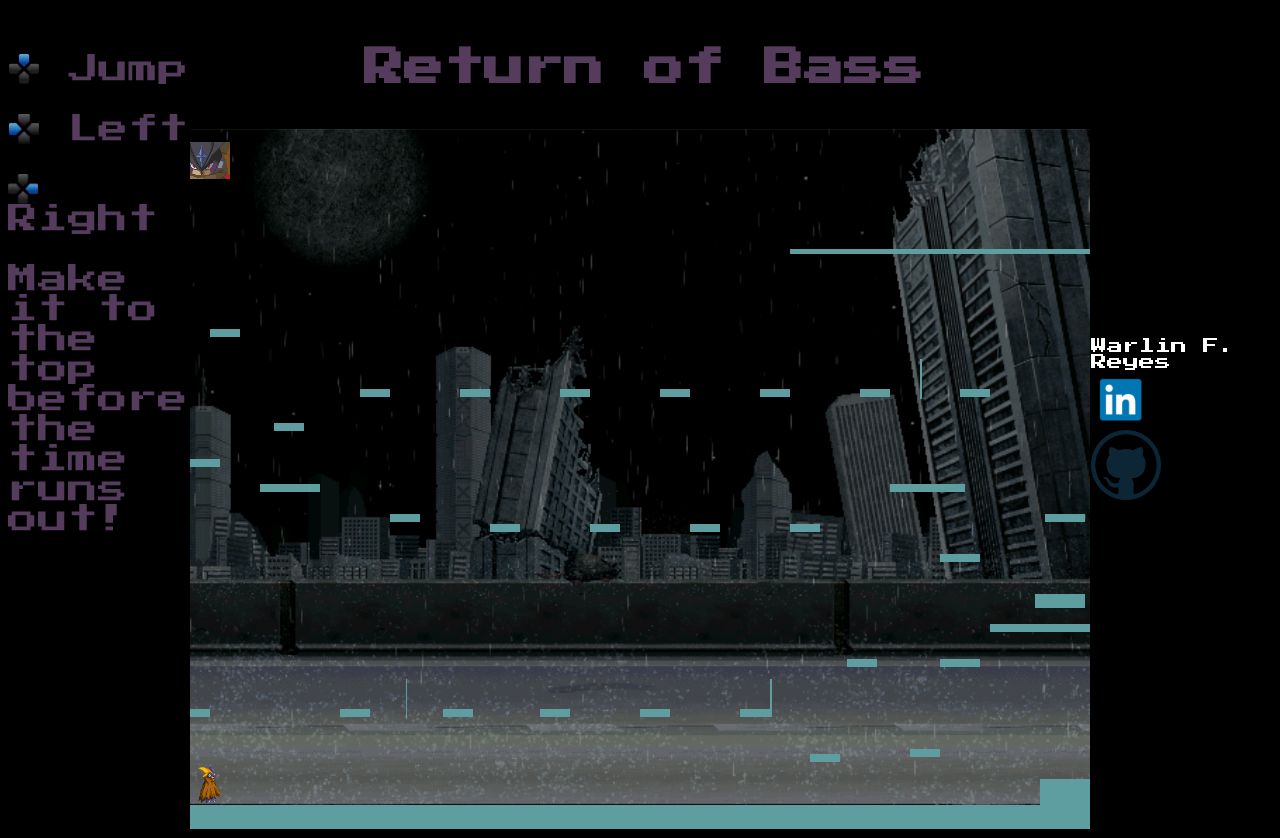
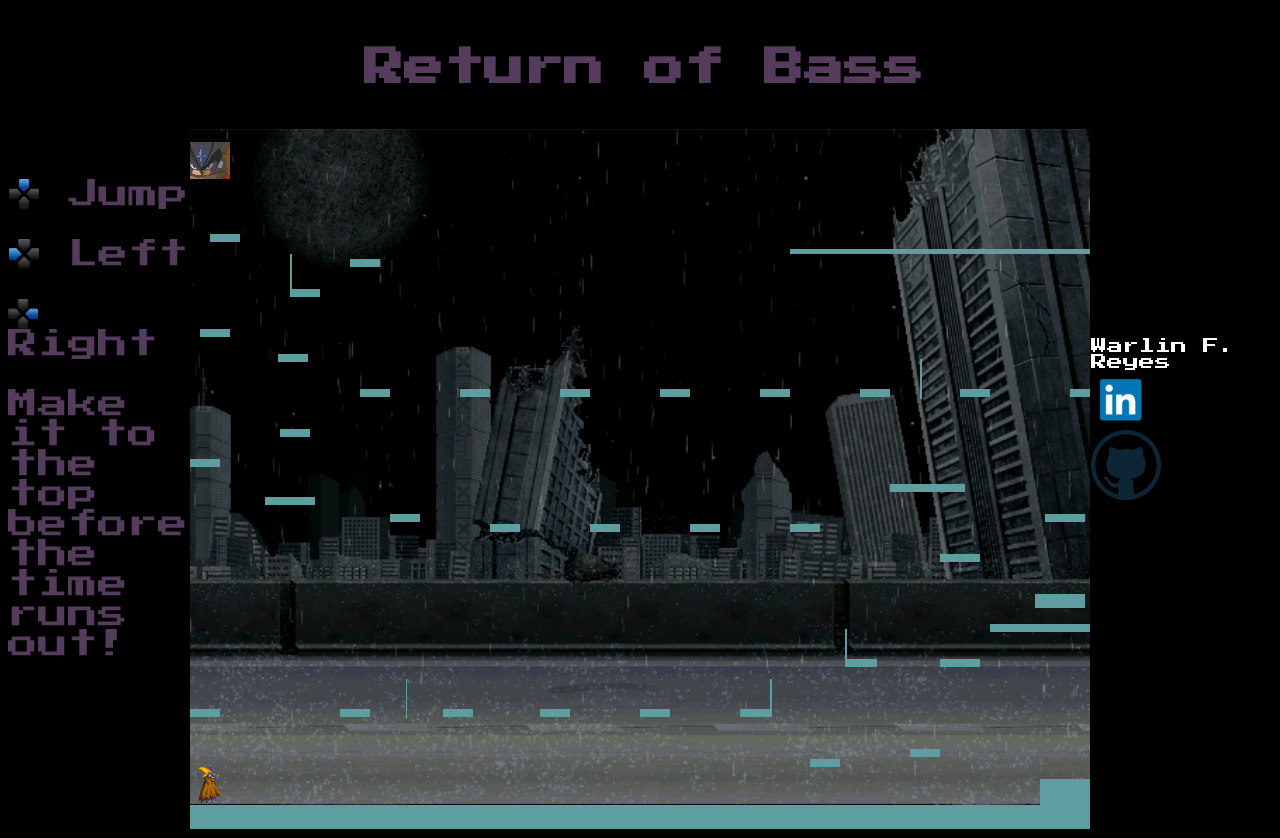
Before and after one commit to warlin16/Megaman-slide, a website built with webpack: page index.html in a window 1280 px wide. Built offline with nearby package versions, Linux system fonts and the light colour scheme.

Commit message:
fixed readme to reflect current game status, added some more locked doors.

```diff
--- a/css/index.css
+++ b/css/index.css
@@ -19,7 +19,6 @@ body {
   color: #563c5c;
   font-size: 30px;
   margin: auto;
-  padding-bottom: 250px;
   width: 300px;
   display: flex;
   flex-direction: column;
--- a/js/game.js
+++ b/js/game.js
@@ -18,15 +18,14 @@ class Game {
     // => Boss platform
     this.blocks['boss'] = new Block(600, 120, 450, 5, this.canvas);
     // => Platform above player
-    this.blocks['1st'] = new Block(0, 580, 20, 8, this.canvas);
+    this.blocks['1st'] = new Block(0, 580, 30, 8, this.canvas);
     this.blocks['2nd'] = new Block(150, 580, 30, 8, this.canvas);
     this.blocks['3rd'] = new Block(216, 550, 1, 40, this.canvas);
     this.blocks['4th'] = new Block(253, 580, 30, 8, this.canvas);
     this.blocks['5th'] = new Block(350, 580, 30, 8, this.canvas);
     this.blocks['6th'] = new Block(450, 580, 30, 8, this.canvas);
     this.blocks['7th'] = new Block(550, 580, 30, 8, this.canvas);
-    this.blocks['1stDoor'] = new Block(580, 550, 2, 38, this.canvas);
-    this.blocks['8th'] = new Block(620, 625, 30, 8, this.canvas);
+    this.blocks['8th'] = new Block(620, 630, 30, 8, this.canvas);
     this.blocks['9th'] = new Block(657, 530, 30, 8, this.canvas);
     this.blocks['10th'] = new Block(720, 620, 30, 8, this.canvas);
     this.blocks['11th'] = new Block(850, 650, 55, 30, this.canvas);
@@ -43,10 +42,10 @@ class Game {
     this.blocks['20th'] = new Block(400, 395, 30, 8, this.canvas);
     this.blocks['21st'] = new Block(300, 395, 30, 8, this.canvas);
     this.blocks['22nd'] = new Block(200, 385, 30, 8, this.canvas);
-    this.blocks['23rd'] = new Block(70, 355, 60, 8, this.canvas);
+    this.blocks['23rd'] = new Block(75, 368, 50, 8, this.canvas);
     // => Fourth Platform
     this.blocks['24th'] = new Block(0, 330, 30, 8, this.canvas);
-    this.blocks['25th'] = new Block(84, 294, 30, 8, this.canvas);
+    this.blocks['25th'] = new Block(90, 300, 30, 8, this.canvas);
     this.blocks['26th'] = new Block(170, 260, 30, 8, this.canvas);
     this.blocks['27th'] = new Block(270, 260, 30, 8, this.canvas);
     this.blocks['28th'] = new Block(370, 260, 30, 8, this.canvas);
@@ -55,12 +54,20 @@ class Game {
     this.blocks['31st'] = new Block(670, 260, 30, 8, this.canvas);
     this.blocks['32nd'] = new Block(730, 230, 2, 40, this.canvas);
     this.blocks['33rd'] = new Block(770, 260, 30, 8, this.canvas);
+    this.blocks['34th'] = new Block(880, 260, 30, 8, this.canvas);
     // => Fifth Platform
-    this.blocks['34th'] = new Block(20, 200, 30, 8, this.canvas);
+    this.blocks['35th'] = new Block(10, 200, 30, 8, this.canvas);
+    this.blocks['36th'] = new Block(88, 225, 30, 8, this.canvas);
+    this.blocks['37th'] = new Block(100, 160, 30, 8, this.canvas);
+    this.blocks['38th'] = new Block(160, 130, 30, 8, this.canvas);
+    this.blocks['39th'] = new Block(20, 105, 30, 8, this.canvas);
+    // => secret doors
+    this.blocks['1stDoor'] = new Block(580, 550, 2, 38, this.canvas);
+    this.blocks['2ndDoor'] = new Block(655, 500, 2, 38, this.canvas);
+    this.blocks['3rdDoor'] = new Block(100, 125, 2, 38, this.canvas);
   }
 
   renderBlocks() {
-    // this.player.grounded = false;
     let grounded;
     Object.values(this.blocks).forEach(block => {
       block.render();
@@ -68,8 +75,14 @@ class Game {
       if (!grounded) {
         grounded = this.player.shouldFall(block);
       }
-      if (this.player.stepped) {
+      if (this.player.first) {
         delete this.blocks['1stDoor'];
+      }
+      if (this.player.second) {
+        delete this.blocks['2ndDoor'];
+      }
+      if (this.player.third) {
+        delete this.blocks['3rdDoor'];
       }
     });
     if (!grounded) {
--- a/js/player.js
+++ b/js/player.js
@@ -17,7 +17,6 @@ class Player {
     this.falling = true;
     this.gravity = 0.7;
     this.slide = 0.8;
-    this.stepped = false;
     this.keysPressed = {};
     this.animation = new Bass().animation;
     this.currImg = this.animation.idleAnim;
@@ -221,8 +220,9 @@ class Player {
      this.velY = 0;
      this.y = 0;
    }
-   if (this.x > 864 && this.y > 604) this.stepped = true;
-
+   if (this.x > 864 && this.y > 604) this.first = true;
+   if (this.x > 8 && this.x < 15 && this.y === 535) this.second = true;
+   if (this.x === 865 && this.y === 215) this.third = true;
 
    this.velX *= this.slide;
    this.velY += this.gravity;
```
Also changed, not shown: js/bundle.js (+54 -40 lines), README.md, 1 other file.
